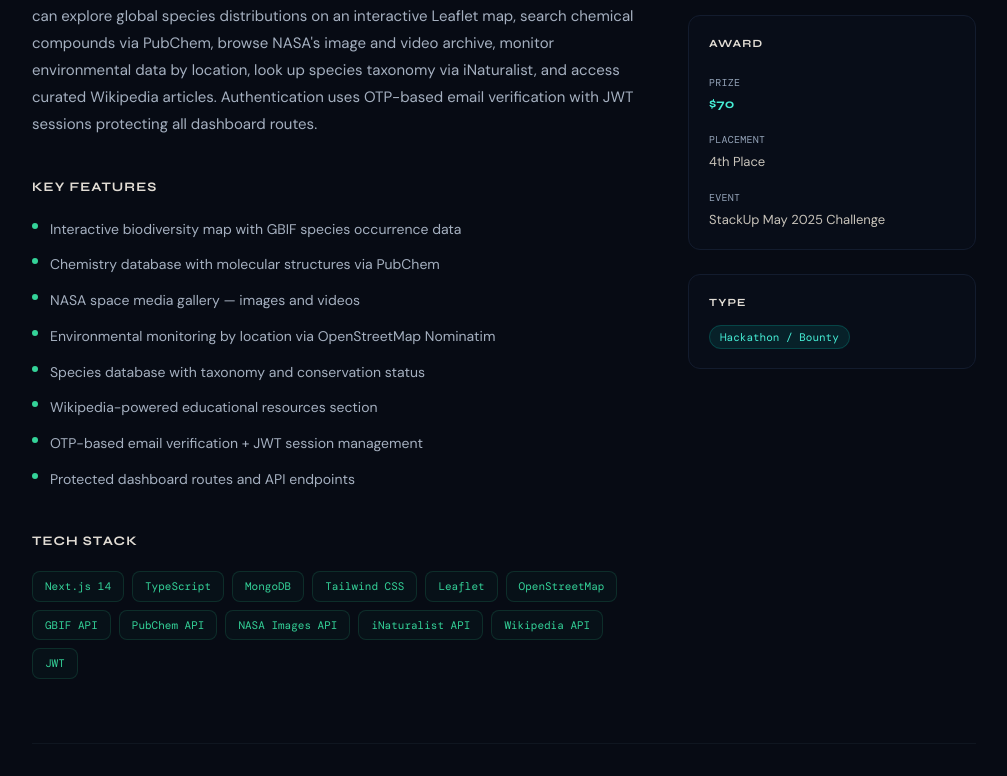
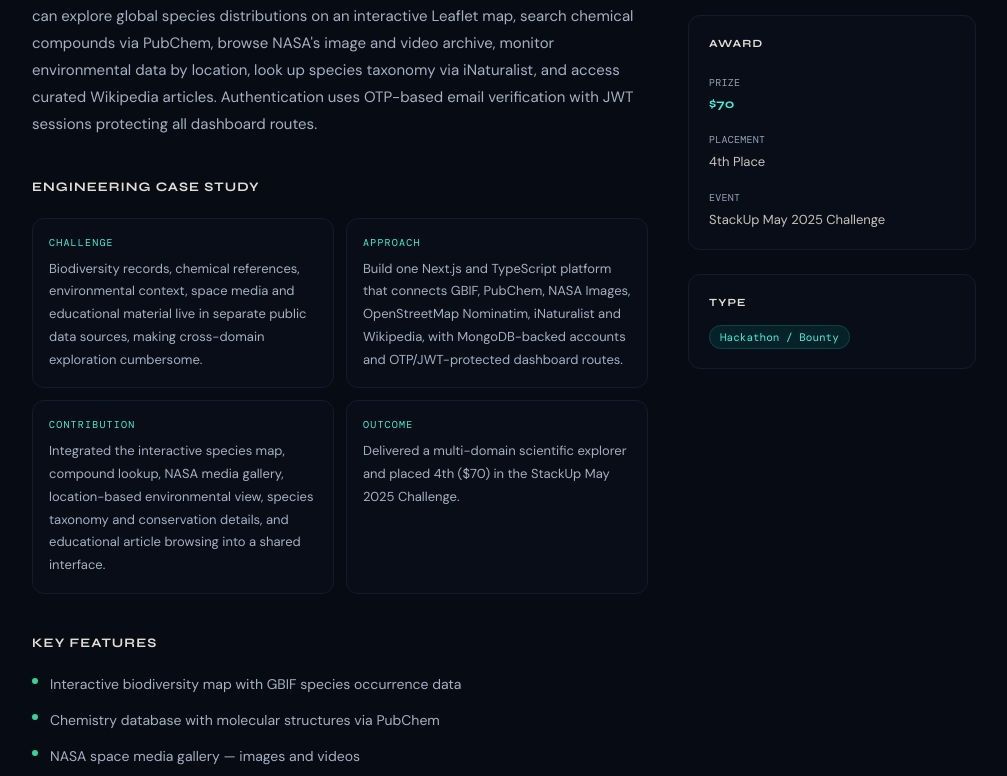
Before and after one commit to Nitrajsinh-Solanki/nitrajsinh-solanki-portfolio, a Next.js app in the folder nitrajsinh-solanki/: page /projects/biomap in a window 1280 px wide. Shown: the part 614-1390 px from the top of the page, without its empty margins (136-1143 px from the left). Built offline with nearby package versions, Linux system fonts and the light colour scheme; no server answers; a web font is replaced by a local one.

Commit message:
Render case study sections on project pages

```diff
--- a/nitrajsinh-solanki/app/projects/[slug]/page.tsx
+++ b/nitrajsinh-solanki/app/projects/[slug]/page.tsx
@@ -295,6 +295,37 @@ export default async function ProjectDetailPage({
                   )}
                 </div>
 
+                {/* Structured case study */}
+                <section aria-labelledby="case-study-heading">
+                  <h2
+                    id="case-study-heading"
+                    className="text-[13px] font-bold text-[#E2DDD5] tracking-[0.08em] uppercase mb-5"
+                    style={{ fontFamily: "var(--syne-var)" }}
+                  >
+                    Engineering Case Study
+                  </h2>
+                  <dl className="grid grid-cols-1 sm:grid-cols-2 gap-3">
+                    {([
+                      { label: "Challenge", value: project.caseStudy.challenge },
+                      { label: "Approach", value: project.caseStudy.approach },
+                      { label: "Contribution", value: project.caseStudy.contribution },
+                      { label: "Outcome", value: project.caseStudy.outcome },
+                    ]).map(({ label, value }) => (
+                      <div
+                        key={label}
+                        className="rounded-xl border border-[#131C2E] bg-[#080D18] p-4"
+                      >
+                        <dt className="font-mono text-[10px] text-teal-300 uppercase tracking-[0.12em] mb-2">
+                          {label}
+                        </dt>
+                        <dd className="text-[13px] text-[#A5B0C0] leading-[1.75]">
+                          {value}
+                        </dd>
+                      </div>
+                    ))}
+                  </dl>
+                </section>
+
                 {/* Features */}
                 <div>
                   <h2
```
